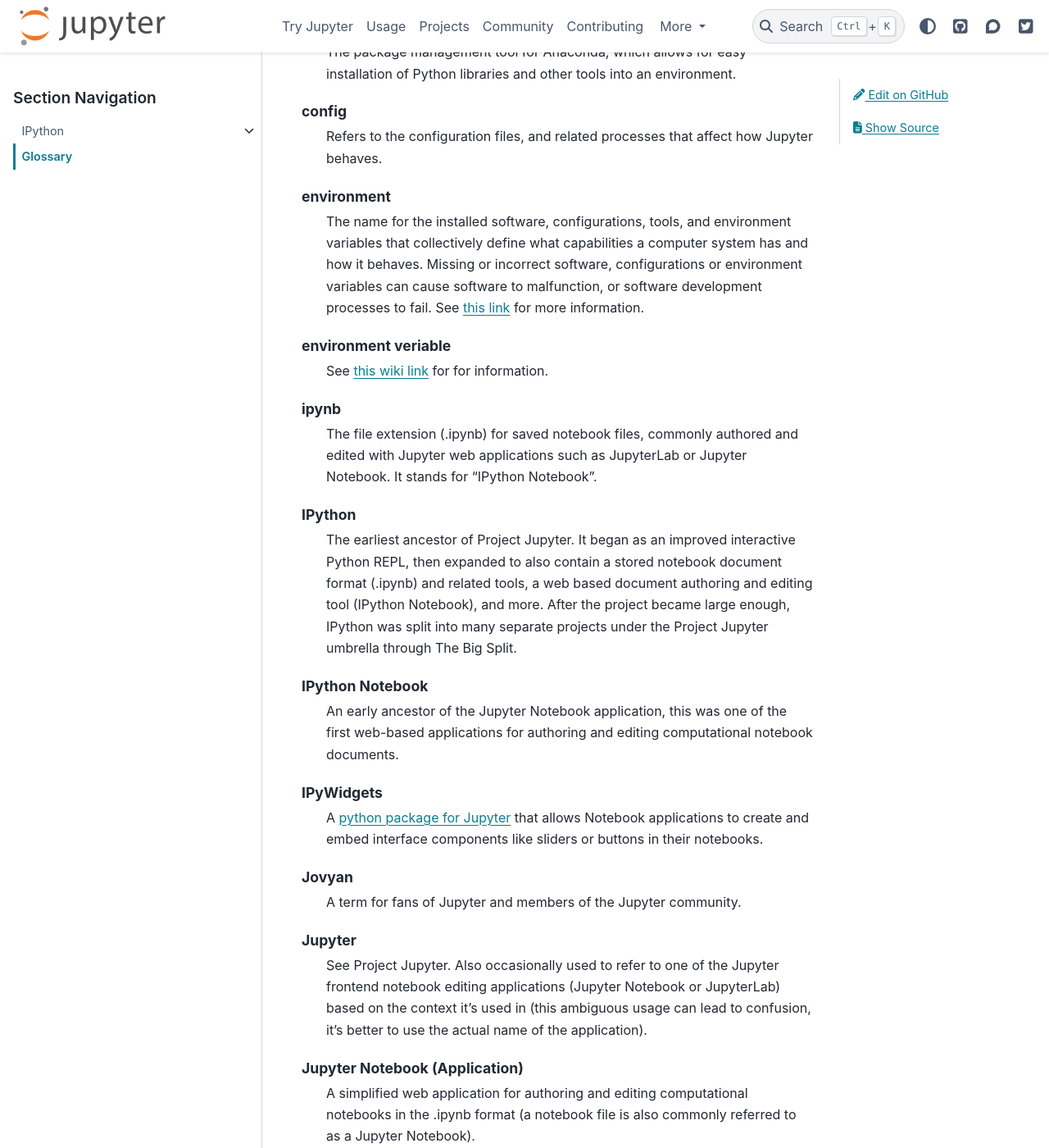
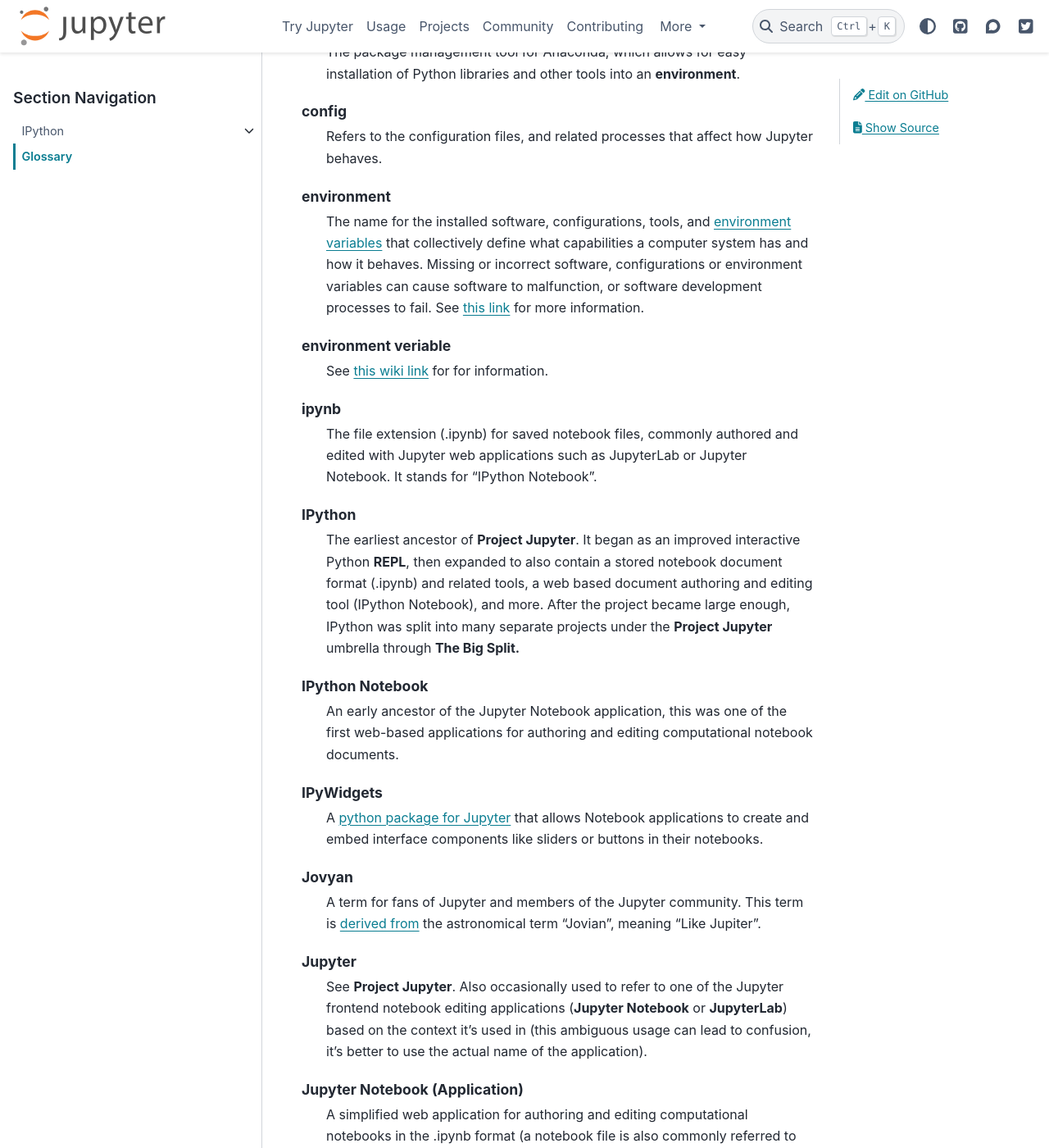
Before and after one commit to jupyter/jupyter, a Sphinx documentation site: the page built from docs/source/glossary.rst, in a window 1280 px wide and 1400 px high, scrolled down 736 px. Shown: the whole window at 82% size. Built offline with Sphinx 7.4.7 and the PyData theme 0.15.4, drawn with Linux system fonts in a browser that asks for light colours; pages that are not in the unit, such as notebooks, are missing from menus; some of the changed text lies outside the part shown.

Commit message:
Formatting and links.

```diff
--- a/docs/source/glossary.rst
+++ b/docs/source/glossary.rst
@@ -8,7 +8,7 @@
 
    `client-server-architecture <https://en.wikipedia.org/wiki/Client%E2%80%93server_model>`_
        A `software design pattern <https://en.wikipedia.org/wiki/Design_pattern>`_ used by
-       Jupyter applications like JupyterLab. With this pattern, a server program (running
+       Jupyter applications like **JupyterLab**. With this pattern, a server program (running
        on a user's computer or on a server that can be accessed over a business or public
        network) provides access to stored information (in JupyterLab's case, documents in
        a folder such as notebooks and other data files), and a client program (the web
@@ -30,7 +30,7 @@
 
    conda
        The package management tool for Anaconda, which allows for easy
-       installation of Python libraries and other tools into an environment.
+       installation of Python libraries and other tools into an **environment**.
 
    config
        Refers to the configuration files, and related processes that affect how
@@ -38,10 +38,10 @@
 
    environment
        The name for the installed software, configurations, tools, and
-       environment variables that collectively define what capabilities
-       a computer system has and how it behaves. Missing or incorrect
-       software, configurations or environment variables can cause software
-       to malfunction, or software development processes to fail. See
+       `environment variables <https://en.wikipedia.org/wiki/Environment_variable>`_
+       that collectively define what capabilities a computer system has and how
+       it behaves. Missing or incorrect software, configurations or environment variables
+       can cause software to malfunction, or software development processes to fail. See
        `this link <https://en.wikipedia.org/wiki/Runtime_system#Relation_to_runtime_environments>`_
        for more information.
 
@@ -54,13 +54,13 @@
        JupyterLab or Jupyter Notebook. It stands for "IPython Notebook".
 
    IPython
-       The earliest ancestor of Project Jupyter. It began as an improved
-       interactive Python REPL, then expanded to also contain a stored
+       The earliest ancestor of **Project Jupyter**. It began as an improved
+       interactive Python **REPL**, then expanded to also contain a stored
        notebook document format (.ipynb) and related tools, a web based
        document authoring and editing tool (IPython Notebook), and more.
        After the project became large enough, IPython was split into many
-       separate projects under the Project Jupyter umbrella through
-       The Big Split.
+       separate projects under the **Project Jupyter** umbrella through
+       **The Big Split.**
 
    IPython Notebook
        An early ancestor of the Jupyter Notebook application, this was one of
@@ -73,11 +73,13 @@
        like sliders or buttons in their notebooks.
 
    Jovyan
-       A term for fans of Jupyter and members of the Jupyter community.
+       A term for fans of Jupyter and members of the Jupyter community. This term
+       is `derived from <https://jupyter--681.org.readthedocs.build/en/681/community/content-community.html#what-is-a-jovyan>`_
+       the astronomical term "Jovian", meaning "Like Jupiter".
 
    Jupyter
-       See Project Jupyter. Also occasionally used to refer to one of the Jupyter
-       frontend notebook editing applications (Jupyter Notebook or JupyterLab)
+       See **Project Jupyter**. Also occasionally used to refer to one of the Jupyter
+       frontend notebook editing applications (**Jupyter Notebook** or **JupyterLab**)
        based on the context it's used in (this ambiguous usage can lead to
        confusion, it's better to use the actual name of the application).
 
```
